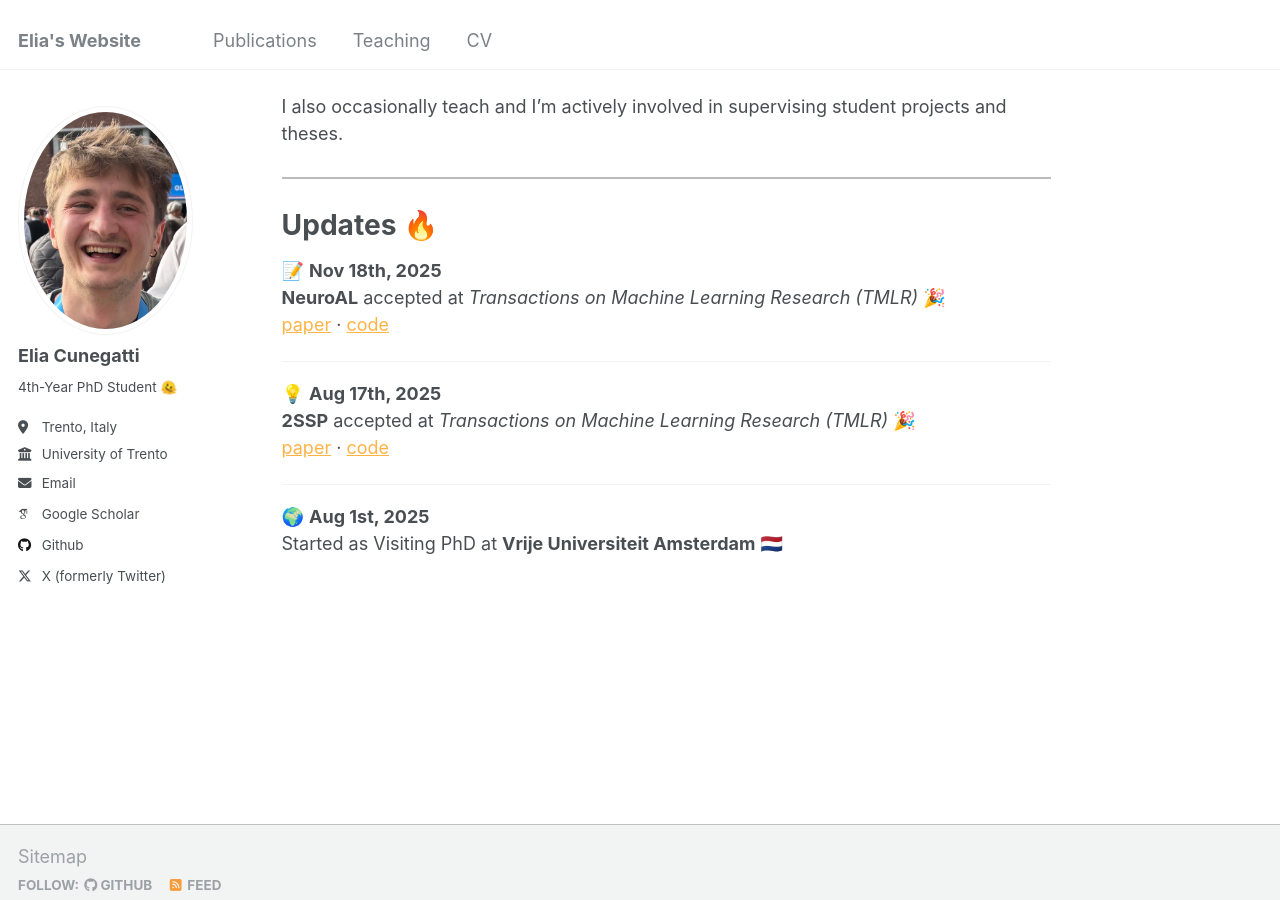
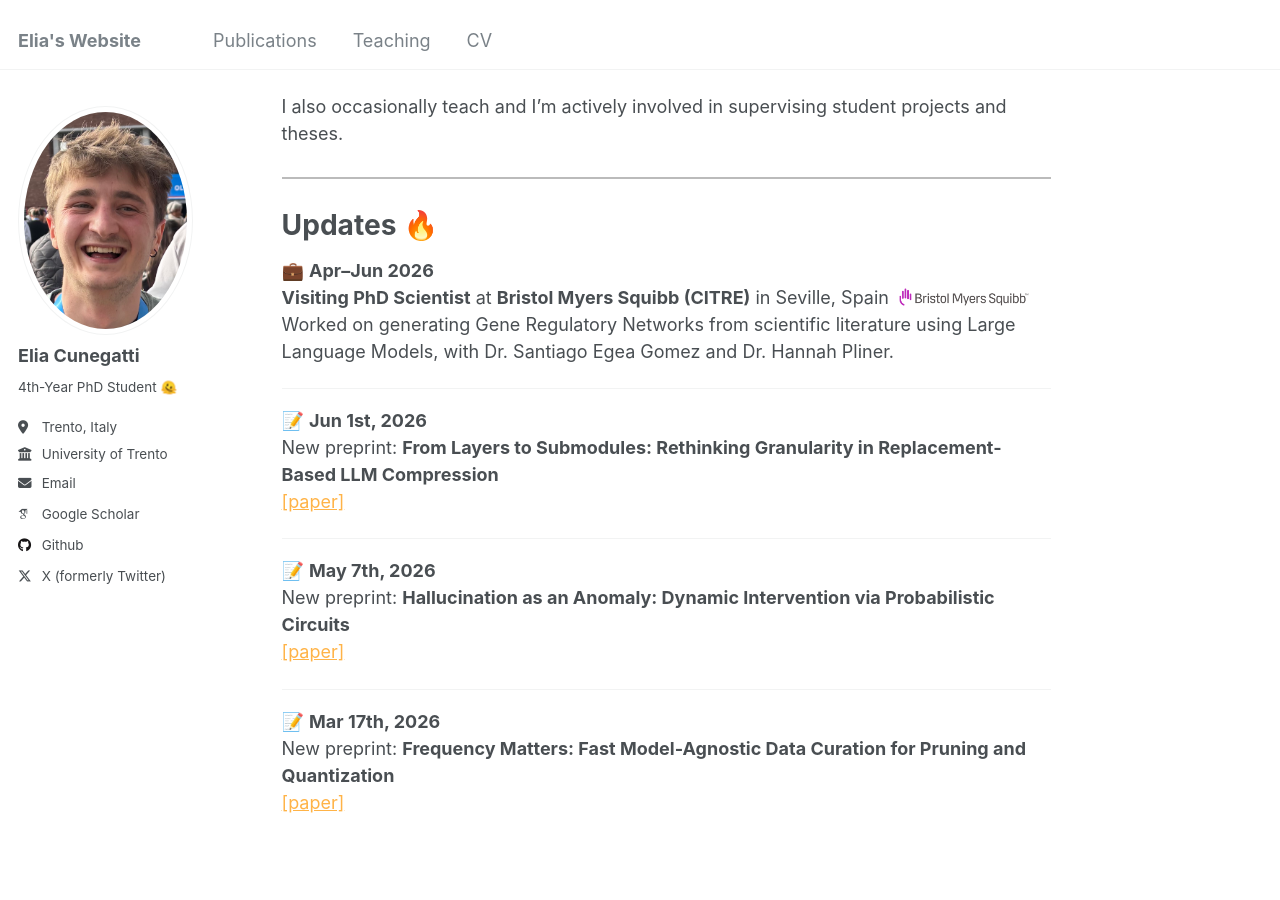
Before and after one commit to eliacunegatti/eliacunegatti.github.io, a Jekyll site: the page built from _pages/about.md, in a window 1280 px wide and 900 px high, scrolled down 311 px. Built offline with Jekyll 4.4.1, drawn with Linux system fonts in a browser that asks for light colours; some web fonts are replaced.

Commit message:
summer update

```diff
--- a/_pages/about.md
+++ b/_pages/about.md
@@ -23,19 +23,24 @@ I also occasionally teach and I’m actively involved in supervising student pro
 Updates 🔥
 ======
 
-
-
-📝 **Nov 18th, 2025**
-**NeuroAL** accepted at *Transactions on Machine Learning Research (TMLR)* 🎉
-[paper](https://openreview.net/pdf?id=uPyNaNqFK2) · [code](https://github.com/eliacunegatti/NeuroAL)
+💼 **Apr–Jun 2026**<br>
+<span style="display: inline-flex; align-items: center; gap: 10px;"><span><strong>Visiting PhD Scientist</strong> at <strong>Bristol Myers Squibb (CITRE)</strong> in Seville, Spain</span><img src="/images/Bristol%20Myers%20Squibb%20Logo.webp" alt="Bristol Myers Squibb logo" style="width: 130px; height: auto;"></span><br>
+Worked on generating Gene Regulatory Networks from scientific literature using Large Language Models, with Dr. Santiago Egea Gomez and Dr. Hannah Pliner.
 
 ---
 
-💡 **Aug 17th, 2025**
-**2SSP** accepted at *Transactions on Machine Learning Research (TMLR)* 🎉
-[paper](https://openreview.net/pdf?id=Qd7LzJBg21) · [code](https://github.com/FabrizioSandri/2SSP)
+📝 **Jun 1st, 2026**<br>
+New preprint: **From Layers to Submodules: Rethinking Granularity in Replacement-Based LLM Compression**<br>
+<a href="https://arxiv.org/abs/2606.02559">[paper]</a>
 
 ---
 
-🌍 **Aug 1st, 2025**
-Started as Visiting PhD at **Vrije Universiteit Amsterdam** 🇳🇱
+📝 **May 7th, 2026**<br>
+New preprint: **Hallucination as an Anomaly: Dynamic Intervention via Probabilistic Circuits**<br>
+<a href="https://arxiv.org/abs/2605.05953">[paper]</a>
+
+---
+
+📝 **Mar 17th, 2026**<br>
+New preprint: **Frequency Matters: Fast Model-Agnostic Data Curation for Pruning and Quantization**<br>
+<a href="https://arxiv.org/abs/2603.16105">[paper]</a>
```
Also changed, not shown: images/Bristol Myers Squibb Logo.webp (added), 1 other file.
